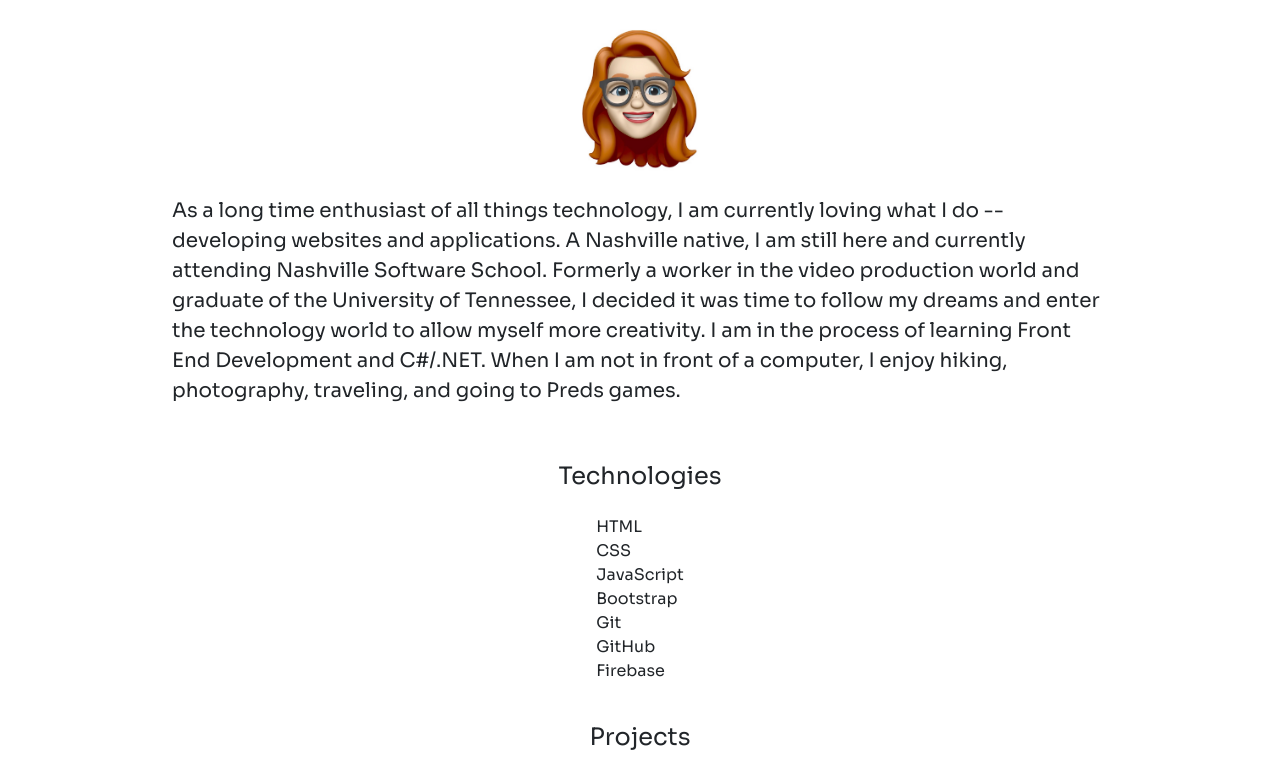
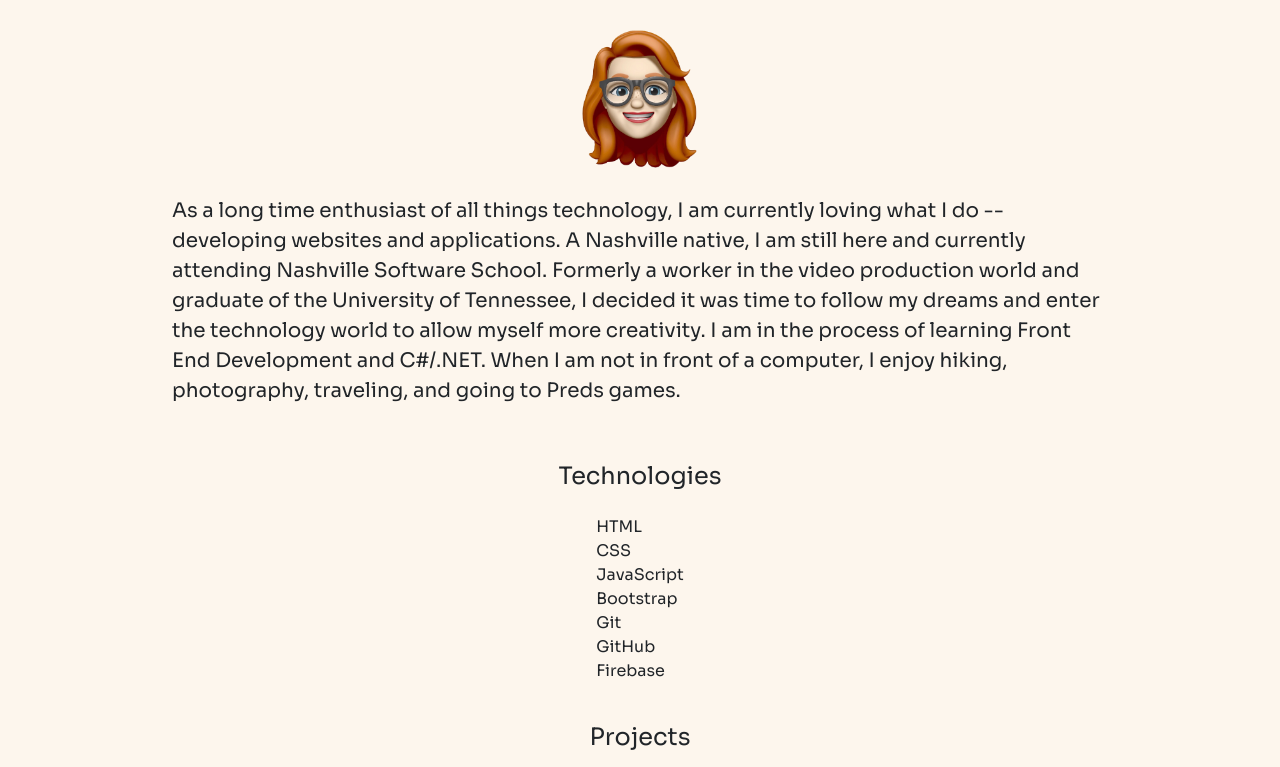
Before and after one commit to lindseysatterfield/lindseysatterfield-personal-bio-site, a website built with webpack: page src/index.html in a window 1280 px wide. Shown: the part 160-927 px from the top of the page. Built offline with nearby package versions, Linux system fonts and the light colour scheme; no server answers; files whose address does not match are found by name.

Commit message:
updated profile image and body color

```diff
--- a/src/javascripts/components/profile.js
+++ b/src/javascripts/components/profile.js
@@ -1,4 +1,4 @@
-import lindsey from '../../assets/lindsey.jpg';
+import lindsey from '../../assets/lindsey.png';
 
 const profile = () => {
   document.querySelector('#profile').innerHTML = `
--- a/src/styles/main.scss
+++ b/src/styles/main.scss
@@ -5,6 +5,7 @@
 body {
   font-family: 'Sora', sans-serif;
   margin: 0 auto;
+  background-color: #FDF6ED;
 }
 
 nav ul, #technologies-container, #contact-me {
```
Also changed, not shown: src/assets/coding.png (deleted), src/assets/lindsey.jpg (deleted), src/assets/lindsey.png (added).
